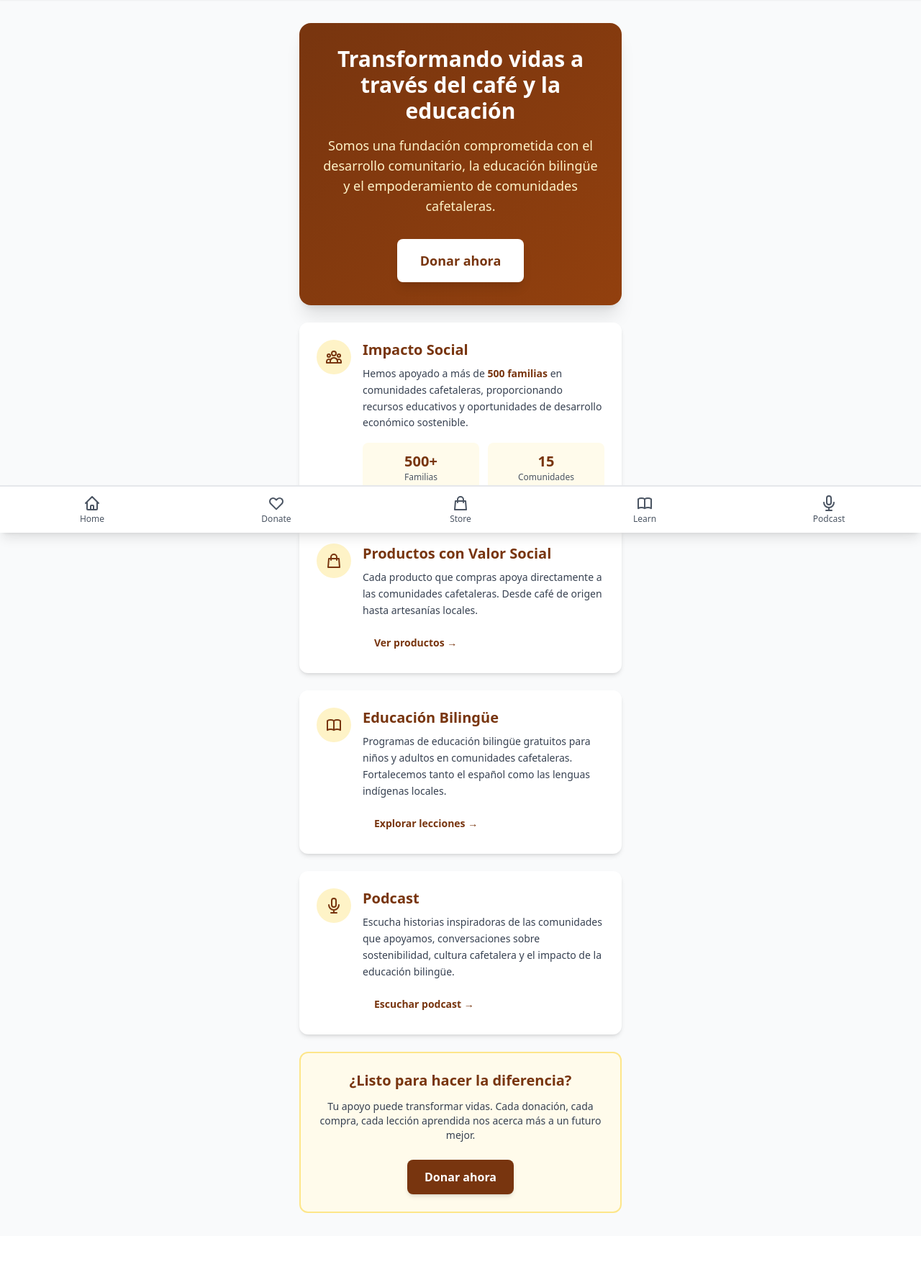
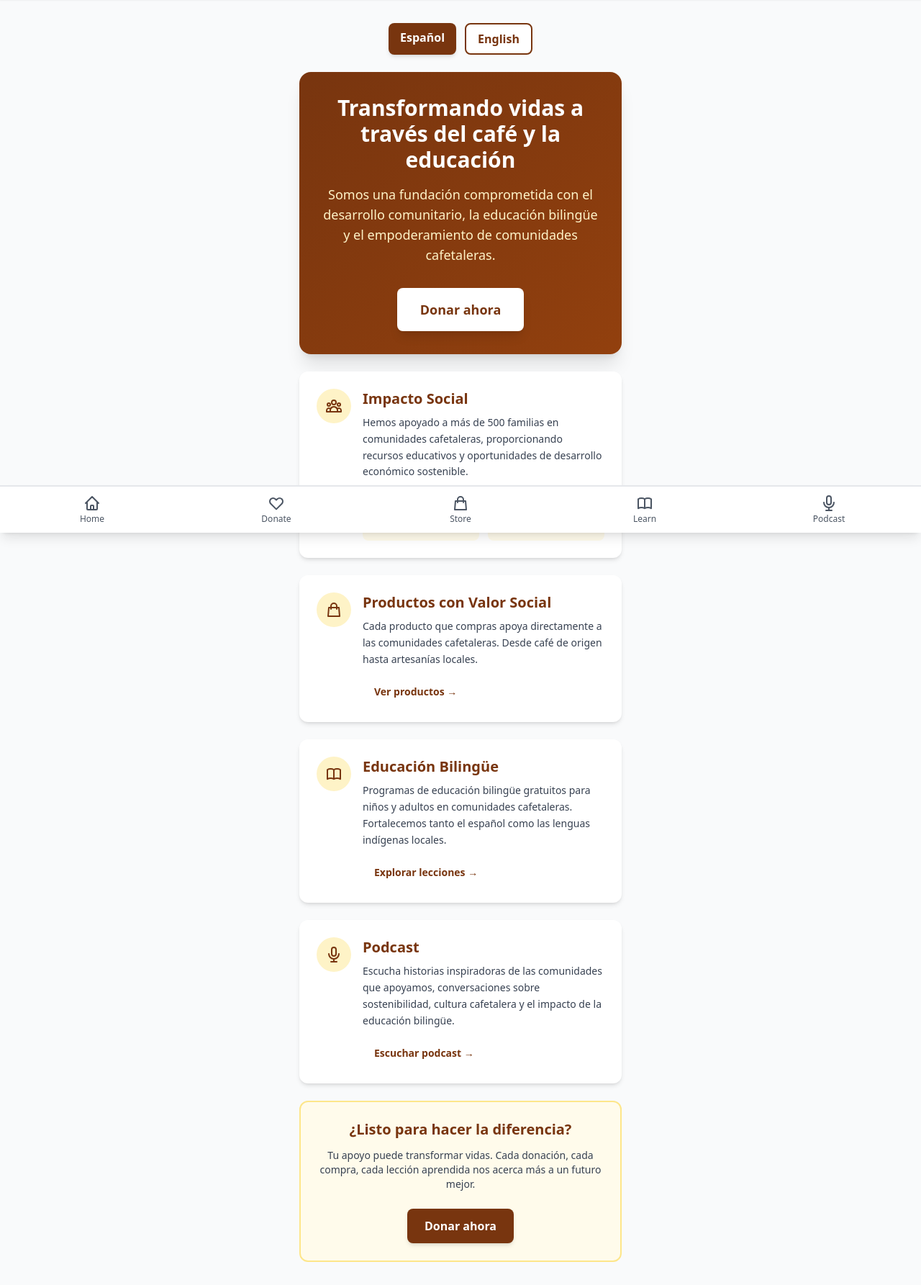
Before and after one commit to ema-vibcod-dotcom/fundacion_un_plan_con_cafe, a Flask app: template app/templates/home.html in a window 1280 px wide. Shown: the part 60-1845 px from the top of the page at 72% size. Before the commit the page ends 1745 px from the top, so only its background shows below. Run offline with Flask 3, Linux system fonts and the light colour scheme; the template is opened without the code that fills it, so the values that code supplies are empty; some libraries are stand-ins or nearby versions.

Commit message:
Agregar internacionalización (i18n) con soporte ES/EN en Home

```diff
--- a/app/__init__.py
+++ b/app/__init__.py
@@ -1,6 +1,7 @@
-from flask import Flask
+from flask import Flask, g
 from config import Config
 from app.models import db
+from app.translations import translate, get_language
 
 def create_app(config_class=Config):
     """App factory para crear instancias de Flask"""
@@ -13,6 +14,12 @@ def create_app(config_class=Config):
     # Crear tablas de base de datos
     with app.app_context():
         db.create_all()
+
+    # Contexto de template para traducciones
+    @app.context_processor
+    def inject_translations():
+        """Inyecta la función translate en todos los templates"""
+        return dict(translate=translate, current_language=get_language())
 
     # Registrar blueprints
     from app.routes.main import bp as main_bp
--- a/app/templates/home.html
+++ b/app/templates/home.html
@@ -5,20 +5,31 @@
 {% block content %}
 <div class="w-full max-w-md mx-auto space-y-6">
 
+    <!-- Selector de Idioma -->
+    <div class="flex justify-center gap-3 mb-4">
+        <a href="{{ url_for('main.set_lang', lang='es') }}"
+           class="px-4 py-2 rounded-lg font-semibold transition-all duration-200 {% if current_language == 'es' %}bg-amber-900 text-white shadow-md{% else %}bg-white text-amber-900 border-2 border-amber-900 hover:bg-amber-50{% endif %}">
+            Español
+        </a>
+        <a href="{{ url_for('main.set_lang', lang='en') }}"
+           class="px-4 py-2 rounded-lg font-semibold transition-all duration-200 {% if current_language == 'en' %}bg-amber-900 text-white shadow-md{% else %}bg-white text-amber-900 border-2 border-amber-900 hover:bg-amber-50{% endif %}">
+            English
+        </a>
+    </div>
+
     <!-- Hero Section - Mensaje de Misión -->
     <section class="bg-gradient-to-br from-amber-900 to-amber-800 rounded-2xl shadow-xl p-6 sm:p-8 text-white">
         <div class="text-center space-y-4">
             <h1 class="text-2xl sm:text-3xl font-bold leading-tight">
-                Transformando vidas a través del café y la educación
+                {{ translate('hero_title') }}
             </h1>
             <p class="text-base sm:text-lg text-amber-100 leading-relaxed">
-                Somos una fundación comprometida con el desarrollo comunitario,
-                la educación bilingüe y el empoderamiento de comunidades cafetaleras.
+                {{ translate('hero_description') }}
             </p>
             <div class="pt-4">
                 <a href="{{ url_for('donations.donations') }}"
                    class="inline-block bg-white text-amber-900 font-bold text-lg px-8 py-4 rounded-lg shadow-lg hover:bg-amber-50 active:bg-amber-100 focus:outline-none focus:ring-4 focus:ring-white focus:ring-opacity-50 transition-all duration-200 transform hover:scale-105">
-                    Donar ahora
+                    {{ translate('donate_button') }}
                 </a>
             </div>
         </div>
@@ -35,19 +46,18 @@
                 </div>
             </div>
             <div class="flex-1">
-                <h2 class="text-xl font-bold text-amber-900 mb-2">Impacto Social</h2>
+                <h2 class="text-xl font-bold text-amber-900 mb-2">{{ translate('impact_title') }}</h2>
                 <p class="text-gray-700 mb-4 leading-relaxed text-sm">
-                    Hemos apoyado a más de <strong class="text-amber-900">500 familias</strong> en comunidades cafetaleras,
-                    proporcionando recursos educativos y oportunidades de desarrollo económico sostenible.
+                    {{ translate('impact_description', count=500) }}
                 </p>
                 <div class="grid grid-cols-2 gap-3">
                     <div class="bg-amber-50 rounded-lg p-3 text-center">
                         <div class="text-xl font-bold text-amber-900">500+</div>
-                        <div class="text-xs text-gray-600">Familias</div>
+                        <div class="text-xs text-gray-600">{{ translate('families') }}</div>
                     </div>
                     <div class="bg-amber-50 rounded-lg p-3 text-center">
                         <div class="text-xl font-bold text-amber-900">15</div>
-                        <div class="text-xs text-gray-600">Comunidades</div>
+                        <div class="text-xs text-gray-600">{{ translate('communities') }}</div>
                     </div>
                 </div>
             </div>
@@ -65,14 +75,13 @@
                 </div>
             </div>
             <div class="flex-1">
-                <h2 class="text-xl font-bold text-amber-900 mb-2">Productos con Valor Social</h2>
+                <h2 class="text-xl font-bold text-amber-900 mb-2">{{ translate('products_title') }}</h2>
                 <p class="text-gray-700 mb-4 leading-relaxed text-sm">
-                    Cada producto que compras apoya directamente a las comunidades cafetaleras.
-                    Desde café de origen hasta artesanías locales.
+                    {{ translate('products_description') }}
                 </p>
                 <a href="{{ url_for('store.store') }}"
                    class="inline-block text-amber-900 font-semibold hover:text-amber-800 focus:outline-none focus:ring-2 focus:ring-amber-500 focus:ring-offset-2 rounded px-4 py-2 transition-colors text-sm">
-                    Ver productos →
+                    {{ translate('view_products') }}
                 </a>
             </div>
         </div>
@@ -89,14 +98,13 @@
                 </div>
             </div>
             <div class="flex-1">
-                <h2 class="text-xl font-bold text-amber-900 mb-2">Educación Bilingüe</h2>
+                <h2 class="text-xl font-bold text-amber-900 mb-2">{{ translate('education_title') }}</h2>
                 <p class="text-gray-700 mb-4 leading-relaxed text-sm">
-                    Programas de educación bilingüe gratuitos para niños y adultos en comunidades cafetaleras.
-                    Fortalecemos tanto el español como las lenguas indígenas locales.
+                    {{ translate('education_description') }}
                 </p>
                 <a href="{{ url_for('learn.learn') }}"
                    class="inline-block text-amber-900 font-semibold hover:text-amber-800 focus:outline-none focus:ring-2 focus:ring-amber-500 focus:ring-offset-2 rounded px-4 py-2 transition-colors text-sm">
-                    Explorar lecciones →
+                    {{ translate('explore_lessons') }}
                 </a>
             </div>
         </div>
@@ -113,14 +121,13 @@
                 </div>
             </div>
             <div class="flex-1">
-                <h2 class="text-xl font-bold text-amber-900 mb-2">Podcast</h2>
+                <h2 class="text-xl font-bold text-amber-900 mb-2">{{ translate('podcast_title') }}</h2>
                 <p class="text-gray-700 mb-4 leading-relaxed text-sm">
-                    Escucha historias inspiradoras de las comunidades que apoyamos, conversaciones sobre
-                    sostenibilidad, cultura cafetalera y el impacto de la educación bilingüe.
+                    {{ translate('podcast_description') }}
                 </p>
                 <a href="{{ url_for('podcast.podcast') }}"
                    class="inline-block text-amber-900 font-semibold hover:text-amber-800 focus:outline-none focus:ring-2 focus:ring-amber-500 focus:ring-offset-2 rounded px-4 py-2 transition-colors text-sm">
-                    Escuchar podcast →
+                    {{ translate('listen_podcast') }}
                 </a>
             </div>
         </div>
@@ -129,15 +136,14 @@
     <!-- Call to Action Final -->
     <section class="bg-amber-50 rounded-xl p-6 text-center border-2 border-amber-200">
         <h2 class="text-xl font-bold text-amber-900 mb-3">
-            ¿Listo para hacer la diferencia?
+            {{ translate('cta_title') }}
         </h2>
         <p class="text-gray-700 mb-6 text-sm">
-            Tu apoyo puede transformar vidas. Cada donación, cada compra, cada lección aprendida
-            nos acerca más a un futuro mejor.
+            {{ translate('cta_description') }}
         </p>
         <a href="{{ url_for('donations.donations') }}"
            class="inline-block bg-amber-900 text-white font-bold px-6 py-3 rounded-lg shadow-md hover:bg-amber-800 active:bg-amber-950 focus:outline-none focus:ring-4 focus:ring-amber-300 transition-all duration-200 w-full sm:w-auto">
-            Donar ahora
+            {{ translate('donate_now') }}
         </a>
     </section>
 
--- /dev/null
+++ b/app/translations.py
@@ -0,0 +1,81 @@
+"""
+Sistema de traducciones simple para la aplicación
+"""
+from flask import session
+
+# Diccionario de traducciones
+TRANSLATIONS = {
+    'es': {
+        # Home page
+        'hero_title': 'Transformando vidas a través del café y la educación',
+        'hero_description': 'Somos una fundación comprometida con el desarrollo comunitario, la educación bilingüe y el empoderamiento de comunidades cafetaleras.',
+        'donate_button': 'Donar ahora',
+        'impact_title': 'Impacto Social',
+        'impact_description': 'Hemos apoyado a más de {count} familias en comunidades cafetaleras, proporcionando recursos educativos y oportunidades de desarrollo económico sostenible.',
+        'families': 'Familias',
+        'communities': 'Comunidades',
+        'products_title': 'Productos con Valor Social',
+        'products_description': 'Cada producto que compras apoya directamente a las comunidades cafetaleras. Desde café de origen hasta artesanías locales.',
+        'view_products': 'Ver productos →',
+        'education_title': 'Educación Bilingüe',
+        'education_description': 'Programas de educación bilingüe gratuitos para niños y adultos en comunidades cafetaleras. Fortalecemos tanto el español como las lenguas indígenas locales.',
+        'explore_lessons': 'Explorar lecciones →',
+        'podcast_title': 'Podcast',
+        'podcast_description': 'Escucha historias inspiradoras de las comunidades que apoyamos, conversaciones sobre sostenibilidad, cultura cafetalera y el impacto de la educación bilingüe.',
+        'listen_podcast': 'Escuchar podcast →',
+        'cta_title': '¿Listo para hacer la diferencia?',
+        'cta_description': 'Tu apoyo puede transformar vidas. Cada donación, cada compra, cada lección aprendida nos acerca más a un futuro mejor.',
+        'donate_now': 'Donar ahora',
+    },
+    'en': {
+        # Home page
+        'hero_title': 'Transforming lives through coffee and education',
+        'hero_description': 'We are a foundation committed to community development, bilingual education, and the empowerment of coffee-growing communities.',
+        'donate_button': 'Donate now',
+        'impact_title': 'Social Impact',
+        'impact_description': 'We have supported more than {count} families in coffee-growing communities, providing educational resources and sustainable economic development opportunities.',
+        'families': 'Families',
+        'communities': 'Communities',
+        'products_title': 'Products with Social Value',
+        'products_description': 'Every product you buy directly supports coffee-growing communities. From origin coffee to local crafts.',
+        'view_products': 'View products →',
+        'education_title': 'Bilingual Education',
+        'education_description': 'Free bilingual education programs for children and adults in coffee-growing communities. We strengthen both Spanish and local indigenous languages.',
+        'explore_lessons': 'Explore lessons →',
+        'podcast_title': 'Podcast',
+        'podcast_description': 'Listen to inspiring stories from the communities we support, conversations about sustainability, coffee culture, and the impact of bilingual education.',
+        'listen_podcast': 'Listen to podcast →',
+        'cta_title': 'Ready to make a difference?',
+        'cta_description': 'Your support can transform lives. Every donation, every purchase, every lesson learned brings us closer to a better future.',
+        'donate_now': 'Donate now',
+    }
+}
+
+def get_language():
+    """Obtiene el idioma actual de la sesión, por defecto español"""
+    return session.get('language', 'es')
+
+def set_language(lang):
+    """Establece el idioma en la sesión"""
+    if lang in TRANSLATIONS:
+        session['language'] = lang
+    else:
+        session['language'] = 'es'
+
+def translate(key, **kwargs):
+    """Traduce una clave al idioma actual"""
+    lang = get_language()
+    translation = TRANSLATIONS.get(lang, TRANSLATIONS['es']).get(key, key)
+
+    # Reemplazar placeholders si existen
+    if kwargs:
+        try:
+            translation = translation.format(**kwargs)
+        except (KeyError, ValueError):
+            pass
+
+    return translation
+
+def get_available_languages():
+    """Retorna la lista de idiomas disponibles"""
+    return list(TRANSLATIONS.keys())
```
Also changed, not shown: app/routes/main.py (+9 -1 lines), fundacion_un_plan_con_cafe.db.
